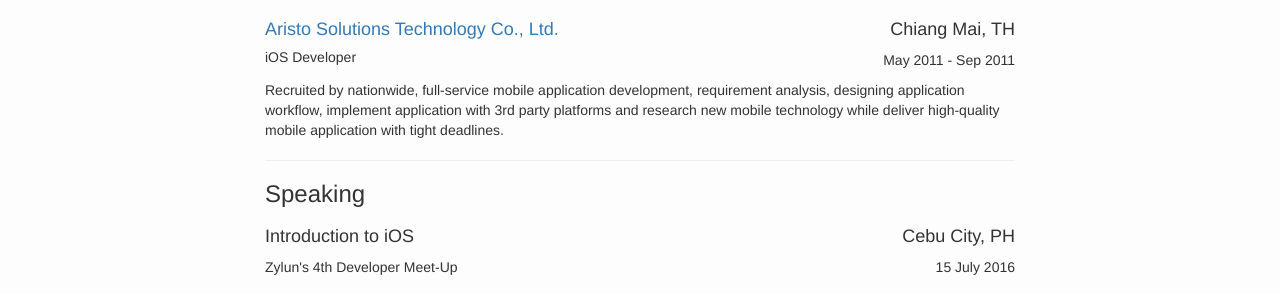
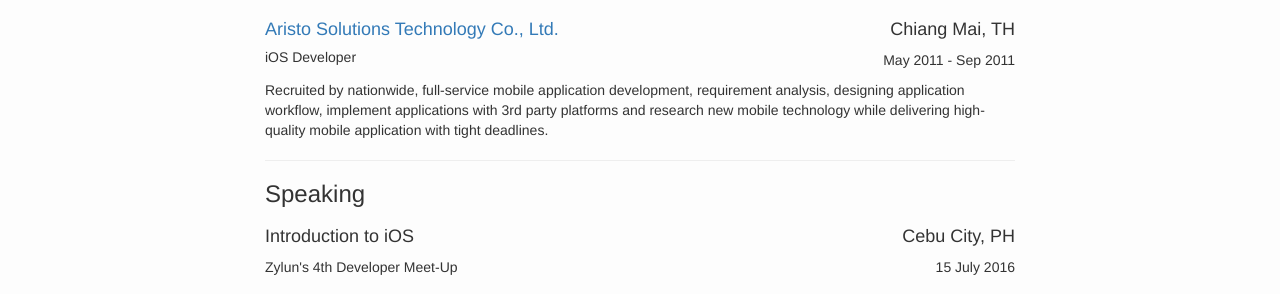
Before and after one commit to pitchmak/pitchmak.github.io, a Jekyll site: the page built from resume.html, in a window 1280 px wide and 900 px high, scrolled down 1167 px. Shown: the part 281-575 px from the top of the window. Built offline with Jekyll 4.4.1, drawn with Linux system fonts in a browser that asks for light colours; nearby versions of some CDN libraries.

Commit message:
Fix typo

```diff
--- a/_data/experience.yml
+++ b/_data/experience.yml
@@ -69,4 +69,4 @@
   location: "Chiang Mai, TH"
   startDate: "May 2011"
   endDate: "Sep 2011"
-  description: "Recruited by nationwide, full-service mobile application development, requirement analysis, designing application workflow, implement application with 3rd party platforms and research new mobile technology while deliver high-quality mobile application with tight deadlines."
+  description: "Recruited by nationwide, full-service mobile application development, requirement analysis, designing application workflow, implement applications with 3rd party platforms and research new mobile technology while delivering high-quality mobile application with tight deadlines."
```
